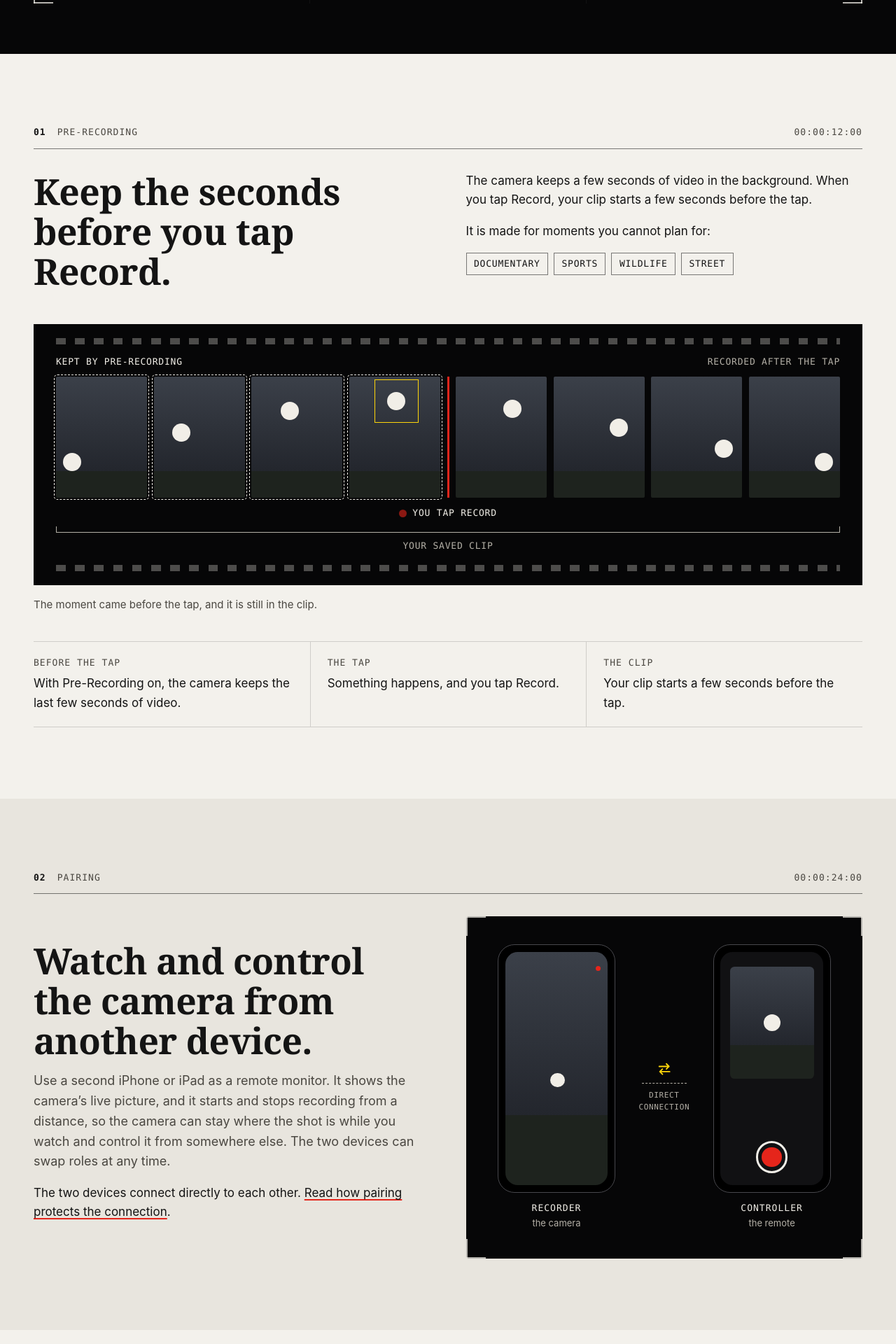
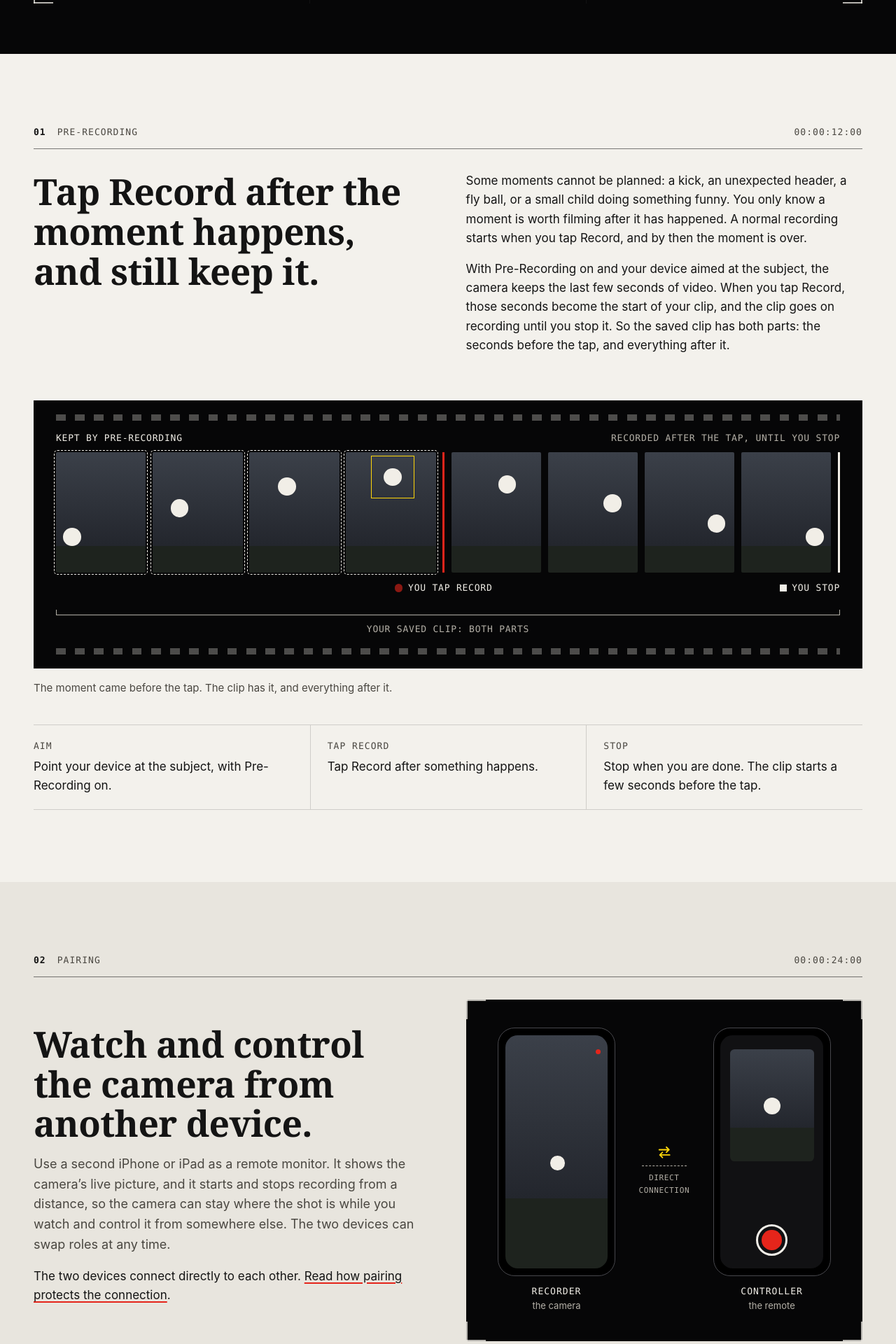
Before and after one commit to env-media/das-cam, a Jekyll site: the page index.html, which Jekyll copies as it is, in a window 1280 px wide. Shown: the part 814-2734 px from the top of the page at 70% size. Built offline with Jekyll 4.4.1, drawn with Linux system fonts in a browser that asks for light colours; some of the changed text lies outside the part shown.

Commit message:
WEB1: Pre-Recording leads with why; the clip is both parts; drop Tested on
AJ's words of 11-08 (about 01:30, relayed by arbiter #58), written fresh:

- The Pre-Recording section leads with why: moments you cannot plan (a
  kick, an unexpected header, a fly ball, a small child doing something
  funny) are only worth filming once they have happened, so a normal
  recording starts too late. Then, once, the full explanation: with the
  device aimed at the subject, the kept seconds become the start of the
  clip, and the clip goes on recording until you stop it, so the saved
  clip has both parts.
- The film strip gains a "You stop" marker after the last frame; "Your
  saved clip: both parts" spans the kept frames and the recorded ones.
  On a narrow screen the Stop label takes its own row.
- The three steps become Aim, Tap Record, Stop, with the explanation only
  repeated briefly. The genre tags go (the examples now carry it).
- The "Tested on" row goes (AJ's 10-24 rule: public copy says the bare
  minimum).
- _tools/preview.sh adds close-ups of the Pre-Recording section.

Co-Authored-By: Claude Opus 5.5 (1M context, M4 lane, DSC implementer #136, session b55e95dd) <noreply@anthropic.com>

```diff
--- a/assets/site.css
+++ b/assets/site.css
@@ -307,7 +307,7 @@ h1, h2, h3 {
 .perfs:last-child { margin-top: 1rem; }
 .timeline {
   display: grid;
-  grid-template-columns: repeat(4, minmax(0, 1fr)) 3px repeat(4, minmax(0, 1fr));
+  grid-template-columns: repeat(4, minmax(0, 1fr)) 3px repeat(4, minmax(0, 1fr)) 3px;
   column-gap: clamp(0.25rem, 1vw, 0.6rem);
   row-gap: 0.75rem;
   align-items: end;
@@ -321,7 +321,7 @@ h1, h2, h3 {
   color: var(--ink-2);
 }
 .tl-label-before { grid-column: 1 / 5; color: var(--ink); }
-.tl-label-after { grid-column: 6 / 10; text-align: right; }
+.tl-label-after { grid-column: 6 / 11; text-align: right; }
 .frame {
   position: relative;
   aspect-ratio: 9 / 16;
@@ -344,7 +344,9 @@ h1, h2, h3 {
 .f7 .ball { left: 70%; bottom: 33%; }
 .f8 .ball { left: 72%; bottom: 22%; }
 .tap-line { align-self: stretch; background: var(--red); }
+.stop-line { align-self: stretch; background: var(--ink); }
 .tl-tap {
+  grid-row: 3;
   grid-column: 1 / 10;
   display: flex;
   justify-content: center;
@@ -355,8 +357,26 @@ h1, h2, h3 {
   letter-spacing: 0.06em;
   text-transform: uppercase;
 }
+.tl-stop {
+  grid-row: 4;
+  grid-column: 1 / 11;
+  display: flex;
+  justify-content: flex-end;
+  align-items: center;
+  gap: 0.45rem;
+  font-family: var(--mono);
+  font-size: 0.8125rem;
+  letter-spacing: 0.06em;
+  text-transform: uppercase;
+}
+.stop-mark { width: 0.6rem; height: 0.6rem; background: var(--ink); flex: none; }
+@media (min-width: 48rem) {
+  .tl-stop { grid-row: 3; grid-column: 8 / 11; }
+  .tl-clip { grid-row: 4; }
+}
 .tl-clip {
-  grid-column: 1 / 10;
+  grid-row: 5;
+  grid-column: 1 / 11;
   position: relative;
   margin-top: 0.25rem;
   padding-top: 0.6rem;
--- a/index.html
+++ b/index.html
@@ -60,23 +60,17 @@
     <div class="wrap">
       <p class="slate"><b>01</b><span>Pre-Recording</span><span class="tc" aria-hidden="true">00:00:12:00</span></p>
       <div class="split">
-        <h2 id="prerec-title">Keep the seconds before you tap Record.</h2>
+        <h2 id="prerec-title">Tap Record after the moment happens, and still keep it.</h2>
         <div>
-          <p>The camera keeps a few seconds of video in the background. When you tap Record, your clip starts a few seconds before the tap.</p>
-          <p>It is made for moments you cannot plan for:</p>
-          <ul class="tags">
-            <li>Documentary</li>
-            <li>Sports</li>
-            <li>Wildlife</li>
-            <li>Street</li>
-          </ul>
+          <p>Some moments cannot be planned: a kick, an unexpected header, a fly ball, or a small child doing something funny. You only know a moment is worth filming after it has happened. A normal recording starts when you tap Record, and by then the moment is over.</p>
+          <p>With Pre-Recording on and your device aimed at the subject, the camera keeps the last few seconds of video. When you tap Record, those seconds become the start of your clip, and the clip goes on recording until you stop it. So the saved clip has both parts: the seconds before the tap, and everything after it.</p>
         </div>
       </div>
-      <figure class="filmstrip monitor" role="img" aria-label="Diagram of a clip made with Pre-Recording, drawn as a strip of film. A ball rises and falls across eight frames. The ball is highest in the fourth frame, before the moment you tap Record. The saved clip includes all eight frames, so the highest point is in the video.">
+      <figure class="filmstrip monitor" role="img" aria-label="Diagram of a clip made with Pre-Recording, drawn as a strip of film. A ball rises and falls across eight frames. The ball is highest in the fourth frame, before you tap Record. The first four frames are kept by Pre-Recording, and the last four are recorded after the tap, until you stop recording. The saved clip includes all eight frames, so the highest point is in the video.">
         <div class="perfs"></div>
         <div class="timeline">
           <span class="tl-label tl-label-before">Kept by Pre-Recording</span>
-          <span class="tl-label tl-label-after">Recorded after the tap</span>
+          <span class="tl-label tl-label-after">Recorded after the tap, until you stop</span>
           <div class="frame before f1"><span class="ball"></span></div>
           <div class="frame before f2"><span class="ball"></span></div>
           <div class="frame before f3"><span class="ball"></span></div>
@@ -86,16 +80,18 @@
           <div class="frame f6"><span class="ball"></span></div>
           <div class="frame f7"><span class="ball"></span></div>
           <div class="frame f8"><span class="ball"></span></div>
+          <div class="stop-line"></div>
           <div class="tl-tap"><span class="rec-dot"></span>You tap Record</div>
-          <div class="tl-clip">Your saved clip</div>
+          <div class="tl-stop"><span class="stop-mark"></span>You stop</div>
+          <div class="tl-clip">Your saved clip: both parts</div>
         </div>
         <div class="perfs"></div>
       </figure>
-      <p class="caption">The moment came before the tap, and it is still in the clip.</p>
+      <p class="caption">The moment came before the tap. The clip has it, and everything after it.</p>
       <ol class="steps">
-        <li><span class="label">Before the tap</span>With Pre-Recording on, the camera keeps the last few seconds of video.</li>
-        <li><span class="label">The tap</span>Something happens, and you tap Record.</li>
-        <li><span class="label">The clip</span>Your clip starts a few seconds before the tap.</li>
+        <li><span class="label">Aim</span>Point your device at the subject, with Pre-Recording on.</li>
+        <li><span class="label">Tap Record</span>Tap Record after something happens.</li>
+        <li><span class="label">Stop</span>Stop when you are done. The clip starts a few seconds before the tap.</li>
       </ol>
     </div>
   </section>
@@ -173,7 +169,6 @@
         <dl class="spec">
           <div><dt>iPhone</dt><dd>With iOS 17.4 or later: iPhone XS, iPhone XS Max and iPhone XR, from 2018, and every newer iPhone, including iPhone SE (2nd generation) and later.</dd></div>
           <div><dt>iPad</dt><dd>With iPadOS 17.4 or later: iPad Pro <span class="nowrap">10.5-inch</span> and iPad Pro <span class="nowrap">12.9-inch</span> (2nd generation), from 2017, and every newer iPad Pro, plus iPad (6th generation), iPad mini (5th generation), iPad Air (3rd generation) and later.</dd></div>
-          <div><dt>Tested on</dt><dd>An iPhone XS and an iPad Pro <span class="nowrap">10.5-inch</span>.</dd></div>
         </dl>
       </div>
     </div>
```
Also changed, not shown: 1 other file.
